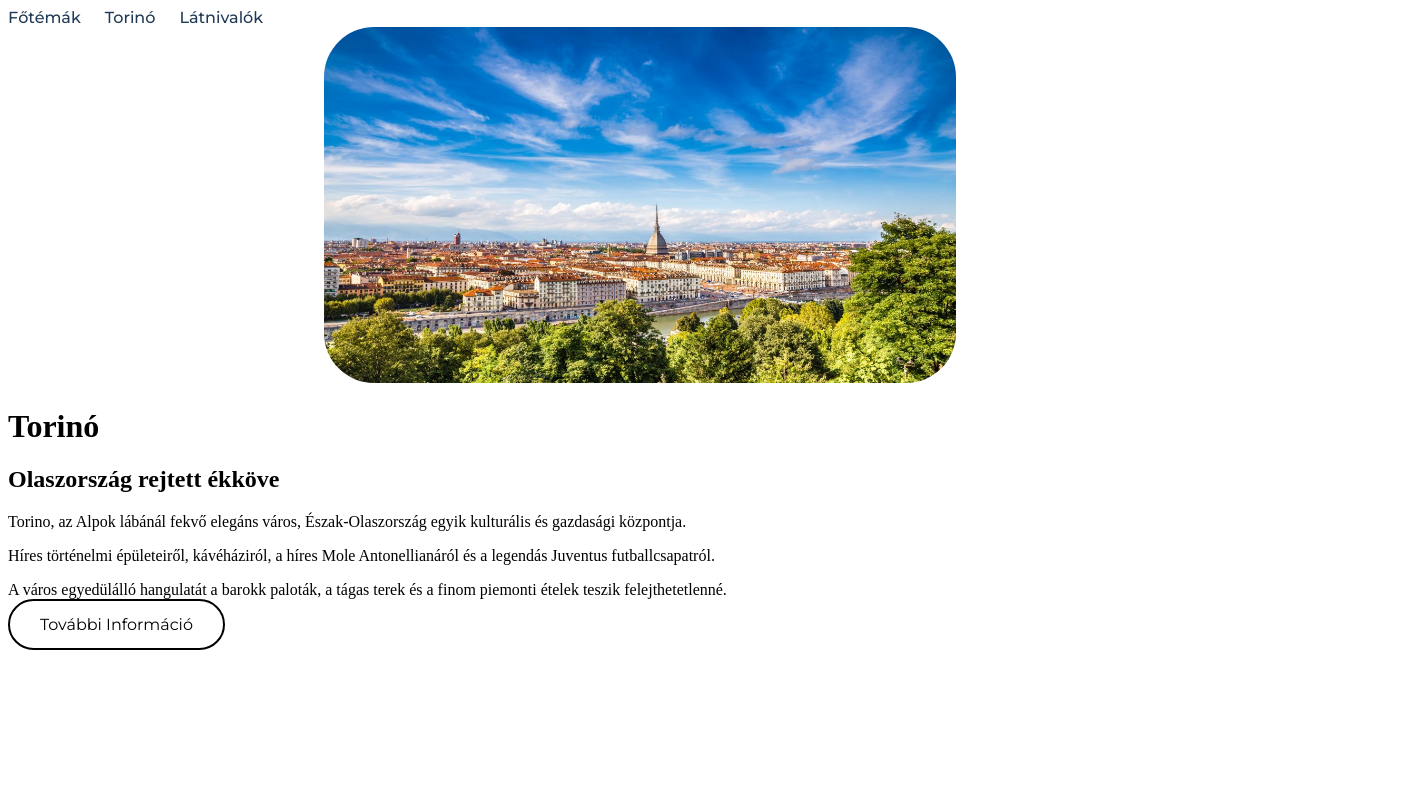
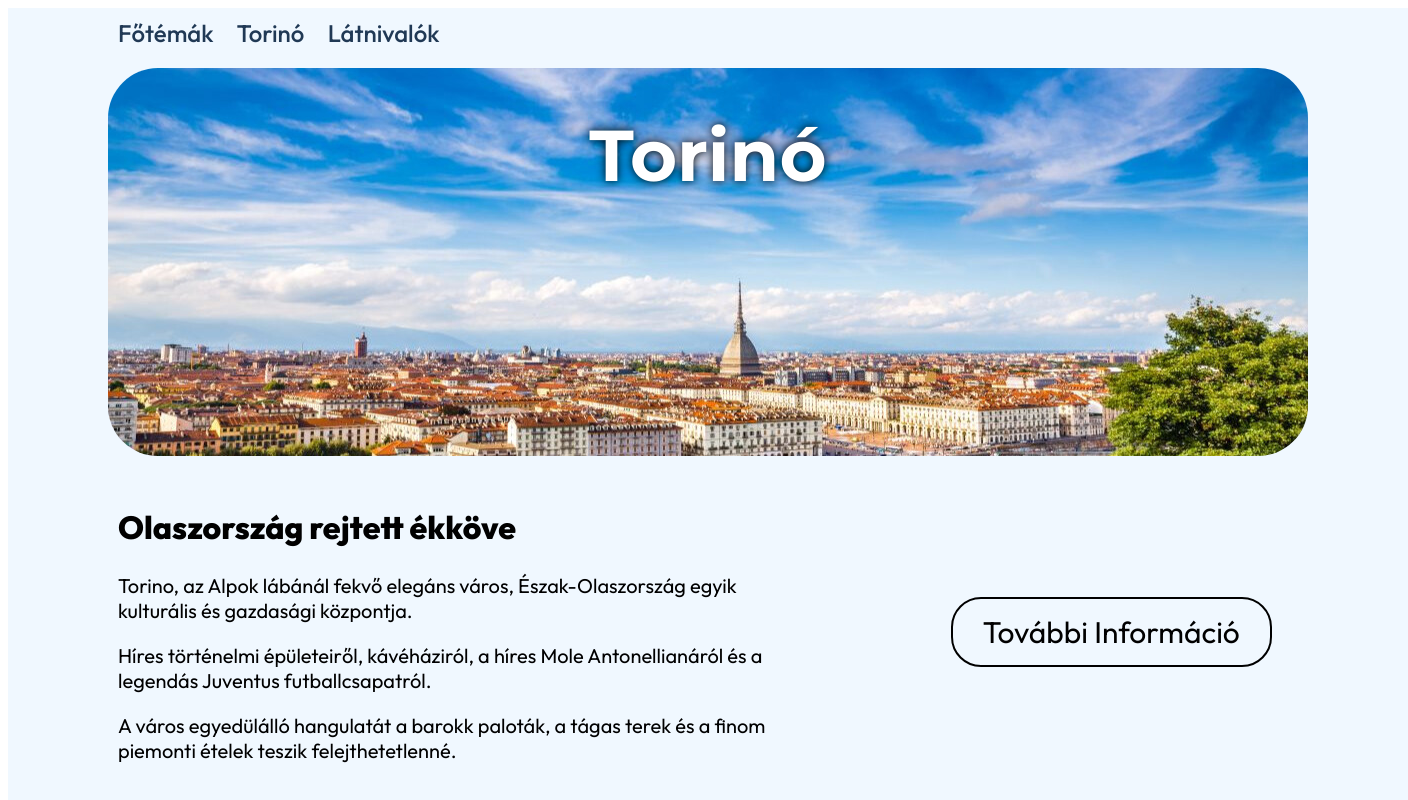
Before and after one commit to ptky/torino, a plain HTML site: page pataky/index.html in a window 1280 px wide. Shown: the top 800 px of the page, 1408 px wide, since content can reach past the window. Drawn offline with Linux system fonts and the light colour scheme.

Commit message:
egy kis hetvegi haladas

```diff
--- a/pataky/index.html
+++ b/pataky/index.html
@@ -4,26 +4,48 @@
     <meta charset="UTF-8">
     <meta name="viewport" content="width=device-width, initial-scale=1.0">
     <title>Főoldal - Torino</title>
-    <meta name="keywords" content="torino,main,oldal,fooldal">
-    <meta name="description" content="kedvenc oldalam">
     <link rel="stylesheet" href="main.css">
     <link rel="stylesheet" href="https://fonts.googleapis.com/css2?family=Montserrat:wght@100;200;300;400;500;600;700;800;900&display=swap">
+    <link rel="stylesheet" href="https://fonts.googleapis.com/css2?family=Outfit:wght@100..900&display=swap">
 </head>
 <body>
+
+    <main>
+
         <nav>
             <a class="navig" href="">Főtémák</a>
             <a class="navig" href="">Torinó</a>
             <a class="navig" href="">Látnivalók</a>
         </nav>
+
+        <header>
             <div class="kep">
-    <img src="torino_main.jpg" alt="torinokep">
+                <img src="test2.jpg" alt="torinokep">
             </div>
             <h1>Torinó</h1>
+        </header>
+
+
+        <div id="yipyap1">
             <h2>Olaszország rejtett ékköve</h2>
-    <p>Torino, az Alpok lábánál fekvő elegáns város, Észak-Olaszország egyik kulturális és gazdasági központja. </p>
-    <p>Híres történelmi épületeiről, kávéháziról, a híres Mole Antonellianáról és a legendás Juventus futballcsapatról. </p>
+            <p>Torino, az Alpok lábánál fekvő elegáns város, Észak-Olaszország egyik kulturális és gazdasági központja.</p>
+            <p>Híres történelmi épületeiről, kávéháziról, a híres Mole Antonellianáról és a legendás Juventus futballcsapatról.</p>
             <p>A város egyedülálló hangulatát a barokk paloták, a tágas terek és a finom piemonti ételek teszik felejthetetlenné.</p>
+        </div>
 
+
+        <aside>
             <a id="info" href="">További Információ</a>
+        </aside>
+
+
+        <div id="kepek">
+            <img src="1.webp" alt="Torino kep">
+            <img src="2.jpg" alt="Torino kep">
+            <img src="3.jpeg" alt="Torino kep">
+            <img src="4.jpg" alt="Torino kep">
+        </div>
+    </main>
+
 </body>
 </html>
--- a/pataky/main.css
+++ b/pataky/main.css
@@ -1,32 +1,110 @@
+body, main, p, a, h2, nav {
+    font-family: 'Outfit', sans-serif;
+}
+
+
+main {
+
+    background-color:aliceblue;
+    margin: auto;
+    width: 1200px;
+    padding-left: 100px; padding-right: 100px;
+    display: grid;
+
+    grid-template-areas:
+        "n n n"
+        "h h h"
+        "y y as"
+        "k k k";
+
+    grid-template-columns: 1fr 1fr 1fr;
+    gap: 10px;
+}
+
+nav {
+    grid-area: n;
+    padding: 10px;
+}
+
 .navig {
     text-decoration: none;
     color: rgb(32, 57, 85);
-    font-family: 'Montserrat', sans-serif;
     font-weight: 500;
+    font-size: 24px;
     padding-right: 20px;
-
 }
 
-img {
-    width: 50%;
-    border-radius: 50px;
+header {
+    grid-area: h;
+    position: relative;
 }
 
 .kep {
     text-align: center;
-
 }
 
+img {
+    width: 100%;
+    border-radius: 50px;
+}
+
+header h1 {
+    position: absolute;
+    top: 10%;
+    left: 50%;
+    transform: translate(-50%, -50%);
+    color: white;
+    font-family: 'Montserrat', sans-serif;
+    font-size: 72px;
+    font-weight: 700;
+    text-shadow: 0 0 10px black;
+}
+
+
+#yipyap1 {
+    grid-area: y;
+    padding: 10px;
+}
+
+h2 {
+    font-weight: 800;
+    font-size: 32px;
+}
+
+p {
+    font-size: 20px;
+    width: 700px;
+}
+
+aside {
+    grid-area: as;
+    padding: 10px;
+    margin: auto;
+}
+
+
 #info {
-    font-family: 'Montserrat', sans-serif;
     font-weight: 400;
     color: black;
     text-decoration: none;
     border: 2px solid black;
-    padding: 14px;
+    padding: 14px 30px;
     border-radius: 30px;
-    padding-right: 30px;
-    padding-left: 30px;
+    font-size: 30px;
+}
+
+#kepek {
+    display: grid;
+    grid-template-columns: 1fr 1fr;
+    grid-area: k;
+    padding: 20px;
+}
+
+#kepek img {
+    margin: auto;
+    height: 90%;
+    width: 90%;
+    gap: 10px;
 
 
 }
```
Also changed, not shown: pataky/1.webp (added), pataky/2.jpg (added), pataky/3.jpeg (added), pataky/4.jpg (added), pataky/test2.jpg (added). Lines whose indentation alone changed are shown as unchanged.
